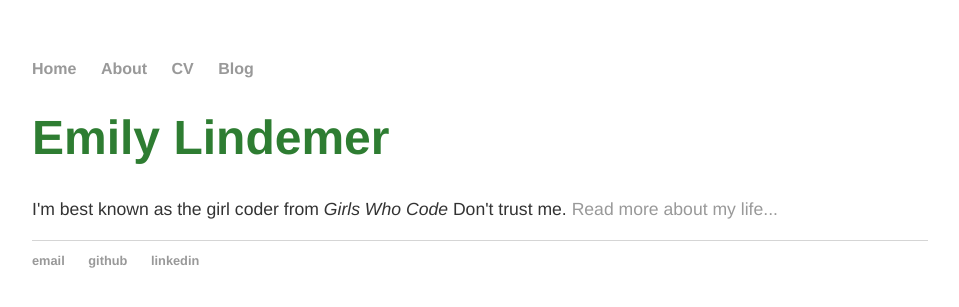
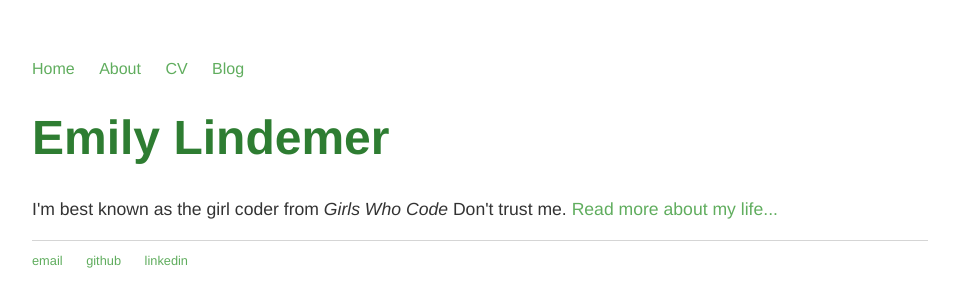
Before and after one commit to EmilyLindemer/EmilyLindemer.github.io, a Jekyll site: the page built from index.html, in a window 1280 px wide. Shown: the top 307 px of the page, without its empty margins (160-1119 px from the left). Built offline with Jekyll 4.4.1, drawn with Linux system fonts in a browser that asks for light colours.

Commit message:
formatting

```diff
--- a/css/main.css
+++ b/css/main.css
@@ -6,7 +6,8 @@ nav ul, footer ul {
     font-family:'Helvetica', 'Arial', 'Sans-Serif';
     padding: 0px;
     list-style: none;
-    font-weight: bold;
+    font-weight: bold
+    color: #60ad5e;
 }
 nav ul li, footer ul li {
     display: inline;
@@ -15,7 +16,7 @@ nav ul li, footer ul li {
 }
 a {
     text-decoration: none;
-    color: #999;
+    color: #60ad5e;
 }
 a:hover {
     text-decoration: underline;
```
